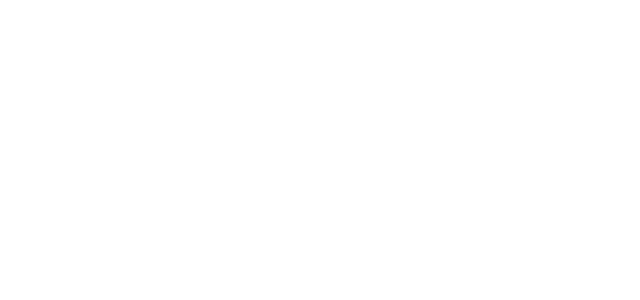
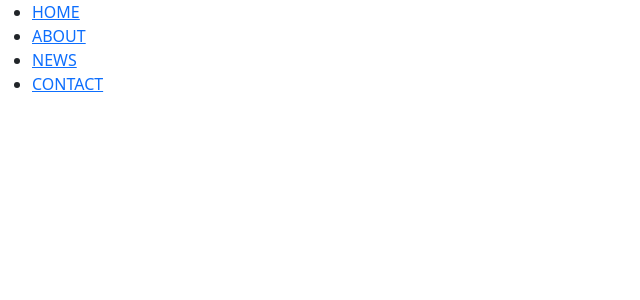
Before and after one commit to Rakotozonirina/webapps, a React (Create React App) app: page / in a window 1280 px wide. Shown: the top 300 px of the page, without its empty margins (0-640 px from the left). Built offline with nearby package versions, Linux system fonts and the light colour scheme.

Commit message:
I add Nav

```diff
--- a/public/index.html
+++ b/public/index.html
@@ -2,7 +2,6 @@
 <html lang="en">
   <head>
     <meta charset="utf-8" />
-    <link rel="icon" href="%PUBLIC_URL%/favicon.ico" />
     <meta name="viewport" content="width=device-width, initial-scale=1" />
     <meta name="theme-color" content="#000000" />
     <meta
--- a/src/App.js
+++ b/src/App.js
@@ -1,5 +1,6 @@
 import React from 'react'
 import Nav from './components/nav'
+import './index.css'
 
 export default function App() {
     return(
--- a/src/components/nav.js
+++ b/src/components/nav.js
@@ -5,7 +5,16 @@
 export default function Nav() {
     return(
         <>
-
+            <section>
+                <nav>
+                    <ul>
+                        <li><a href="#">HOME</a></li>
+                        <li><a href="#">ABOUT</a></li>
+                        <li><a href="#">NEWS</a></li>
+                        <li><a href="#">CONTACT</a></li>
+                    </ul>
+                </nav>
+            </section>
         </>
     )
 }
```
Also changed, not shown: src/index.css (added).
